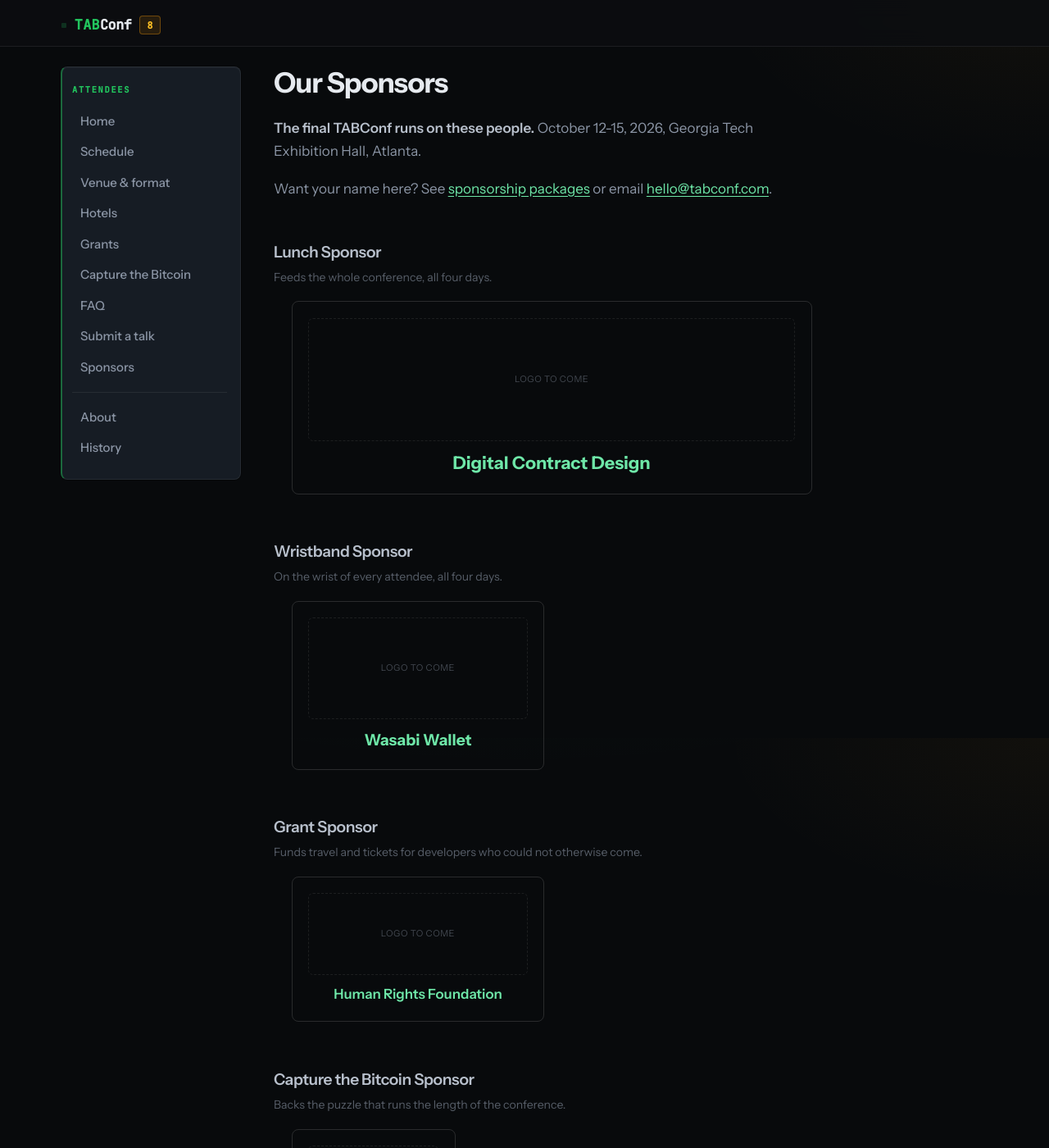
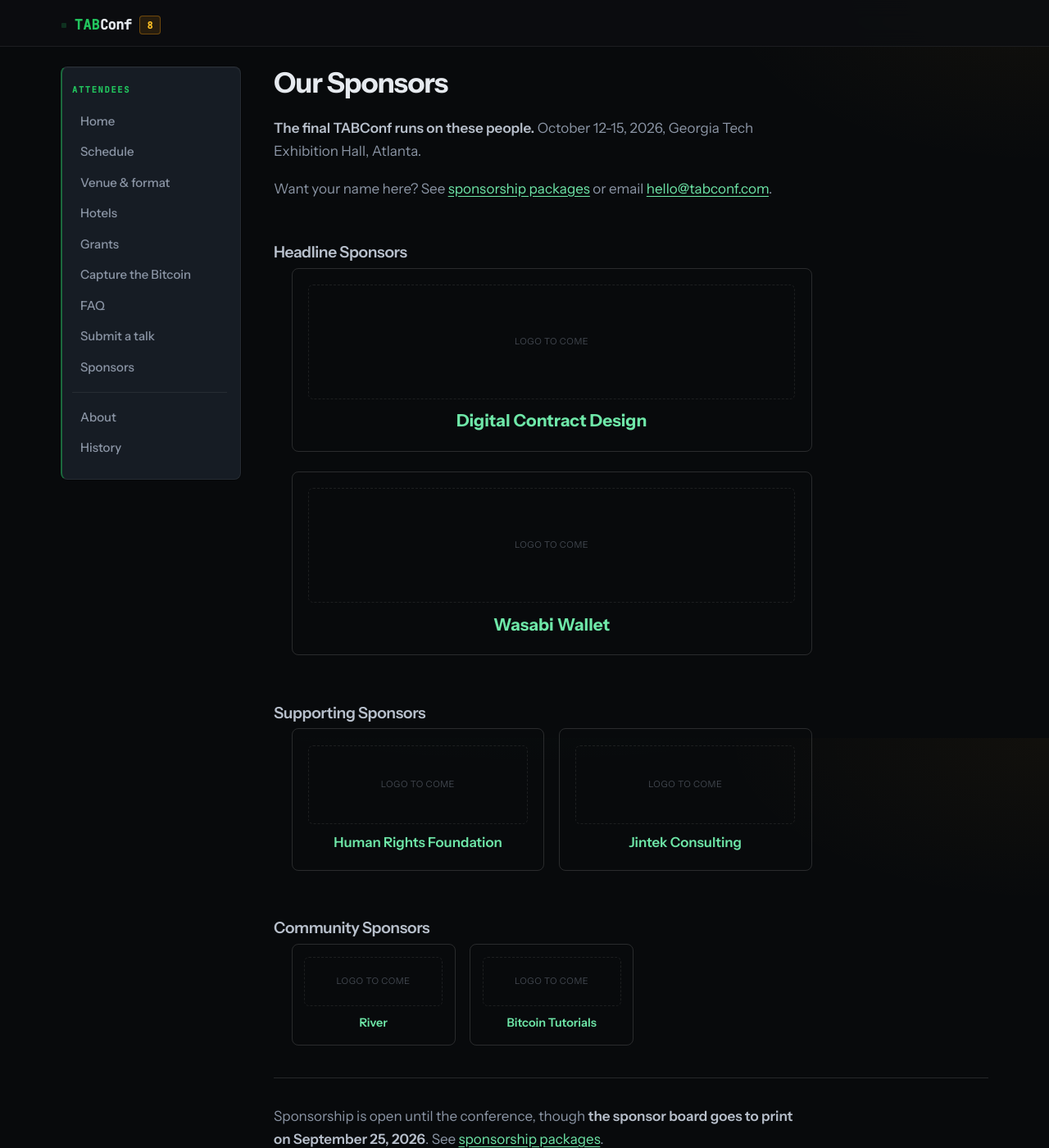
Before and after one commit to TABConf/8.tabconf.com, a Jekyll site: the page built from our-sponsors.md, in a window 1280 px wide and 1400 px high. Shown: the whole window at 82% size. Built offline with Jekyll 4.4.1, drawn with Linux system fonts in a browser that asks for light colours; some of the changed text lies outside the part shown.

Commit message:
Sponsors page: group into three tiers

```diff
--- a/our-sponsors.md
+++ b/our-sponsors.md
@@ -6,26 +6,18 @@
 ---
 
 <!--
-  THIS REPO IS PUBLIC. Everything here, including comments, is served to anyone who views
-  source. Never put a sponsor's payment status, amount, negotiation history, or the reason
-  somebody is or is not on this page into this file. None of that belongs in this repo, in
-  the markup, in a comment, or in a commit message.
+  THIS REPO IS PUBLIC. Everything here, comments included, is served to anyone who views
+  source. Nothing about payment, amounts, or the reasoning behind who is listed and where
+  belongs in this repo, in the markup, in a comment, or in a commit message.
 
-  Unlinked page, still a work in progress. When it is ready, link it from sponsors.md and
-  remove the noindex flag above. noindex is set because an unlinked page is a public URL,
-  not a private one; it is undiscovered, and gets indexed the moment anything links it.
+  Unlinked work in progress. When ready, link from sponsors.md and drop the noindex flag.
 
-  NO PRICES AND NO AMOUNTS ON THIS PAGE. Rank is expressed through position and logo size
-  alone: premium tiers higher with larger logos, General at the bottom with small ones. The
-  size ladder is the .tier-N classes below, largest at tier-1. A new tier takes the class
-  matching its rank rather than inventing a size. Pricing lives on /sponsors/.
+  Tiers rank by size and position: larger and higher is more prominent. The ladder is the
+  .tier-* classes below, sized tier-xl > tier-lg > tier-md > tier-sm. tier-xl is defined
+  but unused, so a new top group can be added without touching the others.
 
-  Logos are placeholders until the files arrive. To add one, drop it in assets/sponsors/
-  and replace the placeholder div with:
+  Logo slots are placeholders until image files land in assets/sponsors/. To fill one:
   <img src="/assets/sponsors/<file>" alt="<Name>" loading="lazy">
-
-  Who appears here is not derivable from who has supported the conference. The
-  authoritative list of who belongs on this page is kept privately, not in this repo.
 -->
 
 # Our Sponsors
@@ -44,54 +36,41 @@
 .sponsor-card__slot img { max-width: 100%; height: auto; display: block; }
 .sponsor-card__name a { text-decoration: none; }
 
-/* Rank is size. tier-1 is the most premium. */
-.tier-1 .sponsor-grid { grid-template-columns: repeat(auto-fill, minmax(340px, 1fr)); }
-.tier-1 .sponsor-card__slot { min-height: 150px; }
-.tier-1 .sponsor-card__slot img { max-height: 150px; }
-.tier-1 .sponsor-card__name { font-size: 1.35rem; font-weight: 700; }
+/* Size ladder. Larger is more prominent. tier-xl is reserved for a future top group. */
+.tier-xl .sponsor-grid { grid-template-columns: repeat(auto-fill, minmax(400px, 1fr)); }
+.tier-xl .sponsor-card__slot { min-height: 180px; }
+.tier-xl .sponsor-card__slot img { max-height: 180px; }
+.tier-xl .sponsor-card__name { font-size: 1.5rem; font-weight: 700; }
 
-.tier-2 .sponsor-grid { grid-template-columns: repeat(auto-fill, minmax(280px, 1fr)); }
-.tier-2 .sponsor-card__slot { min-height: 124px; }
-.tier-2 .sponsor-card__slot img { max-height: 124px; }
-.tier-2 .sponsor-card__name { font-size: 1.2rem; font-weight: 700; }
+.tier-lg .sponsor-grid { grid-template-columns: repeat(auto-fill, minmax(320px, 1fr)); }
+.tier-lg .sponsor-card__slot { min-height: 140px; }
+.tier-lg .sponsor-card__slot img { max-height: 140px; }
+.tier-lg .sponsor-card__name { font-size: 1.3rem; font-weight: 700; }
 
-.tier-3 .sponsor-grid { grid-template-columns: repeat(auto-fill, minmax(230px, 1fr)); }
-.tier-3 .sponsor-card__slot { min-height: 100px; }
-.tier-3 .sponsor-card__slot img { max-height: 100px; }
-.tier-3 .sponsor-card__name { font-size: 1.05rem; font-weight: 600; }
+.tier-md .sponsor-grid { grid-template-columns: repeat(auto-fill, minmax(220px, 1fr)); }
+.tier-md .sponsor-card__slot { min-height: 96px; }
+.tier-md .sponsor-card__slot img { max-height: 96px; }
+.tier-md .sponsor-card__name { font-size: 1.05rem; font-weight: 600; }
 
-.tier-4 .sponsor-grid { grid-template-columns: repeat(auto-fill, minmax(190px, 1fr)); }
-.tier-4 .sponsor-card__slot { min-height: 82px; }
-.tier-4 .sponsor-card__slot img { max-height: 82px; }
-.tier-4 .sponsor-card__name { font-size: .98rem; font-weight: 600; }
-
-.tier-5 .sponsor-grid { grid-template-columns: repeat(auto-fill, minmax(150px, 1fr)); }
-.tier-5 .sponsor-card { padding: .9rem; }
-.tier-5 .sponsor-card__slot { min-height: 62px; }
-.tier-5 .sponsor-card__slot img { max-height: 62px; }
-.tier-5 .sponsor-card__name { font-size: .9rem; font-weight: 600; }
+.tier-sm .sponsor-grid { grid-template-columns: repeat(auto-fill, minmax(150px, 1fr)); }
+.tier-sm .sponsor-card { padding: .9rem; }
+.tier-sm .sponsor-card__slot { min-height: 60px; }
+.tier-sm .sponsor-card__slot img { max-height: 60px; }
+.tier-sm .sponsor-card__name { font-size: .9rem; font-weight: 600; }
 
 @media (max-width: 560px) {
   .sponsor-grid { grid-template-columns: 1fr !important; }
-  .tier-5 .sponsor-grid { grid-template-columns: repeat(auto-fill, minmax(130px, 1fr)) !important; }
+  .tier-sm .sponsor-grid { grid-template-columns: repeat(auto-fill, minmax(130px, 1fr)) !important; }
 }
 </style>
 
-<div class="sponsor-tier tier-1">
-<h2>Lunch Sponsor</h2>
-<p class="sponsor-tier__note">Feeds the whole conference, all four days.</p>
+<div class="sponsor-tier tier-lg">
+<h2>Headline Sponsors</h2>
 <ul class="sponsor-grid">
   <li class="sponsor-card">
     <div class="sponsor-card__slot">logo to come</div>
     <div class="sponsor-card__name"><a href="https://contract.design">Digital Contract Design</a></div>
   </li>
-</ul>
-</div>
-
-<div class="sponsor-tier tier-2">
-<h2>Wristband Sponsor</h2>
-<p class="sponsor-tier__note">On the wrist of every attendee, all four days.</p>
-<ul class="sponsor-grid">
   <li class="sponsor-card">
     <div class="sponsor-card__slot">logo to come</div>
     <div class="sponsor-card__name"><a href="https://wasabiwallet.io">Wasabi Wallet</a></div>
@@ -99,21 +78,13 @@
 </ul>
 </div>
 
-<div class="sponsor-tier tier-3">
-<h2>Grant Sponsor</h2>
-<p class="sponsor-tier__note">Funds travel and tickets for developers who could not otherwise come.</p>
+<div class="sponsor-tier tier-md">
+<h2>Supporting Sponsors</h2>
 <ul class="sponsor-grid">
   <li class="sponsor-card">
     <div class="sponsor-card__slot">logo to come</div>
     <div class="sponsor-card__name"><a href="https://hrf.org">Human Rights Foundation</a></div>
   </li>
-</ul>
-</div>
-
-<div class="sponsor-tier tier-4">
-<h2>Capture the Bitcoin Sponsor</h2>
-<p class="sponsor-tier__note">Backs the puzzle that runs the length of the conference.</p>
-<ul class="sponsor-grid">
   <li class="sponsor-card">
     <div class="sponsor-card__slot">logo to come</div>
     <div class="sponsor-card__name"><a href="https://jintek.consulting">Jintek Consulting</a></div>
@@ -121,9 +92,8 @@
 </ul>
 </div>
 
-<div class="sponsor-tier tier-5">
-<h2>General Sponsors</h2>
-<p class="sponsor-tier__note">Backing the last one because they wanted to.</p>
+<div class="sponsor-tier tier-sm">
+<h2>Community Sponsors</h2>
 <ul class="sponsor-grid">
   <li class="sponsor-card">
     <div class="sponsor-card__slot">logo to come</div>
```
